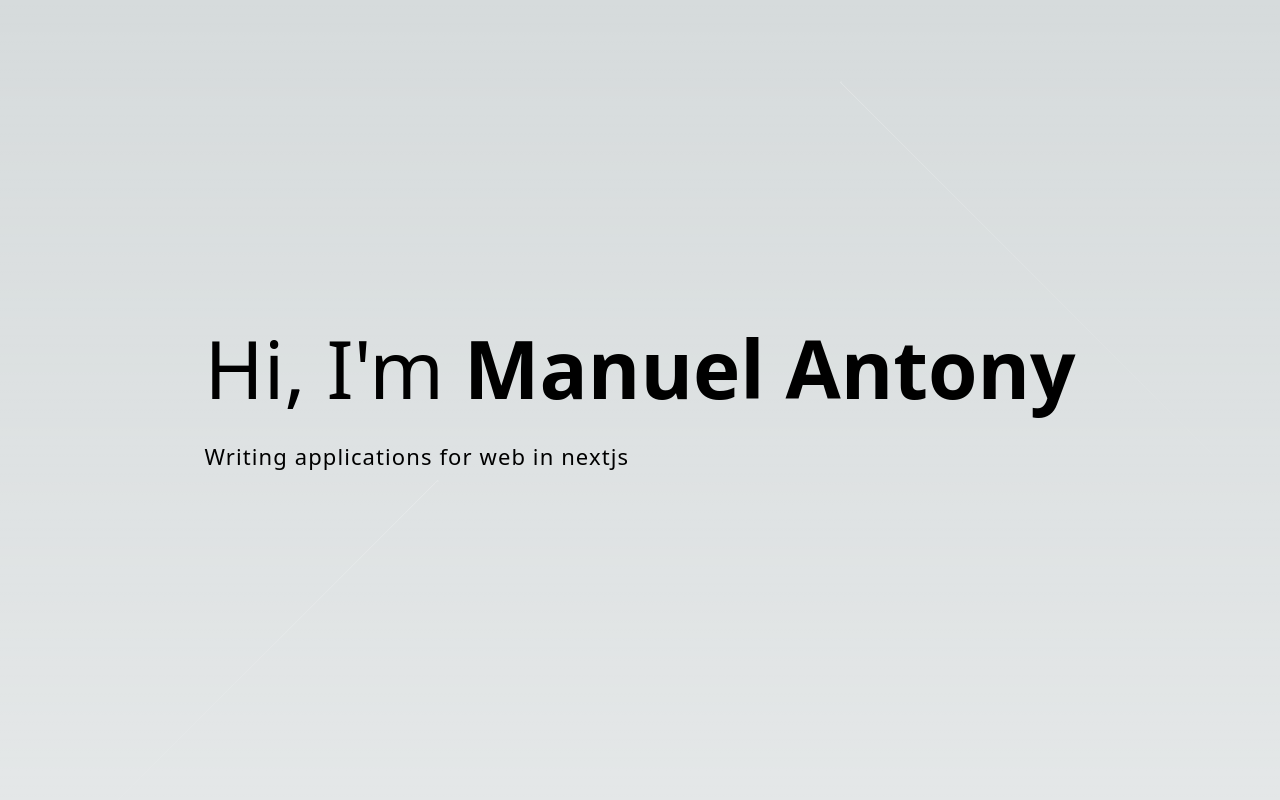
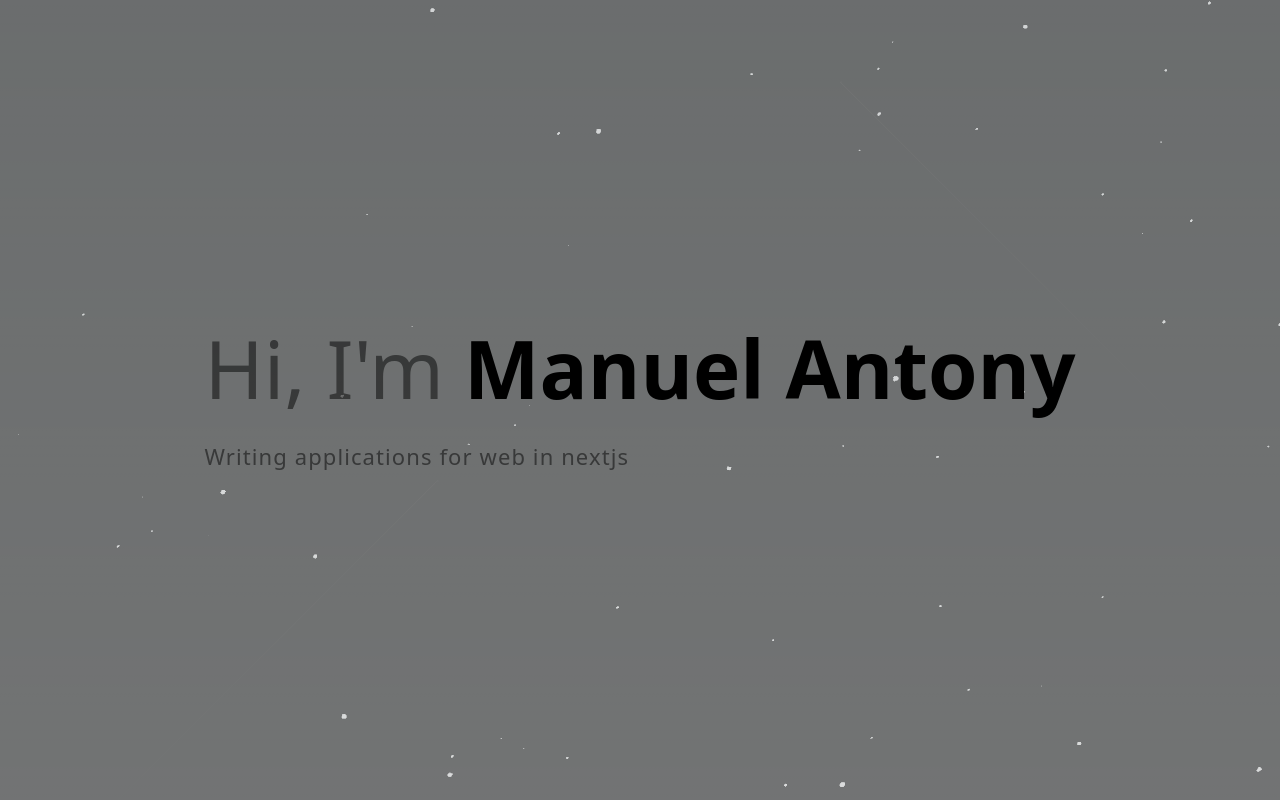
Before and after one commit to manuelxantony/manuelxantony-blog, a Next.js app: page / in a window 1280 px wide. Shown: the top 800 px of the page. Built offline with nearby package versions, Linux system fonts and the light colour scheme.

Commit message:
added bg image

```diff
--- a/app/globals.css
+++ b/app/globals.css
@@ -102,3 +102,12 @@ body {
     transform: translate(-1000px);
   }
 }
+
+.stary-sky-bg {
+  background-image: url('/stars.jpg');
+  opacity: 0.5;
+}
+
+.spiral-bg {
+  background-image: radial-gradient(red, green, blue);
+}
--- a/components/home/home.tsx
+++ b/components/home/home.tsx
@@ -4,16 +4,17 @@ import AnimatedText from '@/components/animated/animatedText';
 
 export default function Home() {
   return (
-    <section className="container mx-auto ">
-      <div className="h-screen flex justify-center items-center">
+    <section className="container mx-auto relative opacity-100">
+      <div className="h-screen w-full  stary-sky-bg"></div>
+      <div className="flex justify-center items-center absolute top-0 bottom-0 right-0 left-0">
         <div className="flex flex-col gap-8">
           <div className="flex flex-col md:flex-row gap-5">
-            <h1 className="font-thin">{`Hi, I'm `}</h1>
+            <h1 className="font-thin opacity-50">{`Hi, I'm `}</h1>
             <h1 className="font-bold">
               <AnimatedText text="Manuel Antony" />
             </h1>
           </div>
-          <p className="text-left text-[22px] tracking-wider font-thin">
+          <p className="text-left text-[22px] tracking-wider font-thin opacity-50">
             Writing applications for web in nextjs
           </p>
         </div>
```
Also changed, not shown: public/stars.jpg (added), 1 other file (tests, documents, lock files or other folders).
